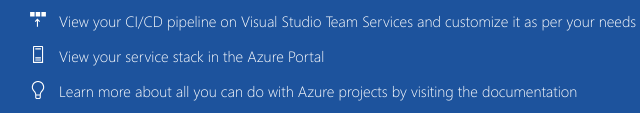
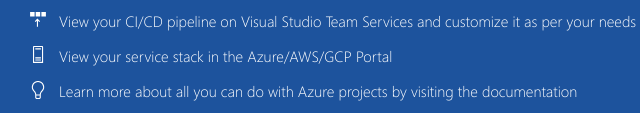
Before and after one commit to Abhiram444/Dev, a plain HTML site: page index.html in a window 1280 px wide. Shown: the part 684-797 px from the top of the page, 196-836 px from the left. Drawn offline with Linux system fonts and the light colour scheme.

Commit message:
Added few lines

```diff
--- a/index.html
+++ b/index.html
@@ -40,7 +40,7 @@
                             <div class="step-icon">
                                 <img src="img/stackWhite.svg">
                             </div>
-                            <div class="step-text"><a href="http://portal.azure.com">View your service stack in the Azure Portal</a></div>
+                            <div class="step-text"><a href="http://portal.azure.com">View your service stack in the Azure/AWS/GCP Portal</a></div>
                         </div>
                         <div class="step">
                             <div class="step-icon">
```
